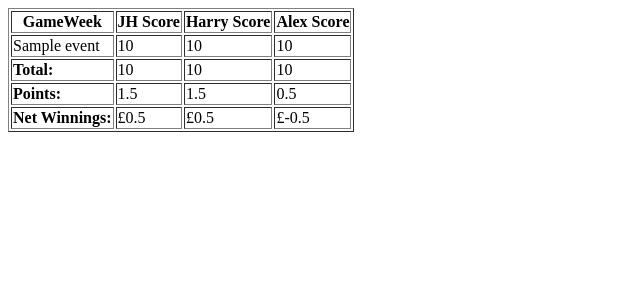
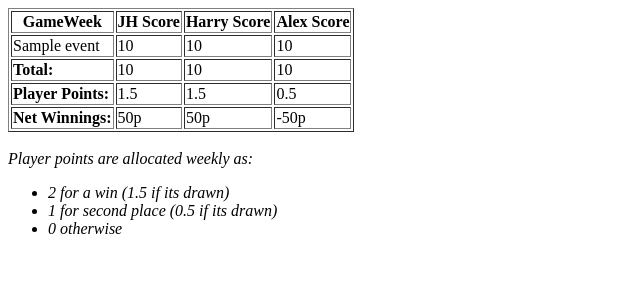
Before and after one commit to harrylb14/FPL-Score-Calculator, a Flask app: page /scores in a window 1280 px wide. Shown: the top 300 px of the page, without its empty margins (0-640 px from the left). Run offline with Flask 2, Linux system fonts and the light colour scheme; a database or web service that is not in the repository returns one stand-in record (values such as "Sample title"); data that the repository does not hold is empty.

Commit message:
player winnings functionality added

```diff
--- a/app.py
+++ b/app.py
@@ -69,9 +69,9 @@ def display_all_week_scores():
     colnames = week_scores[0].keys()
     totals = calculate_total_scores()
     points = calculate_points()
-    number_of_weeks = len(week_scores)
+    winnings = calculate_winnings()
 
-    return render_template('full_scores.html', records=week_scores, colnames=colnames, totals=totals, points=points, number_of_weeks=number_of_weeks)
+    return render_template('full_scores.html', records=week_scores, colnames=colnames, totals=totals, points=points, winnings=winnings)
 
 def calculate_total_scores():
     scores = group_scores_by_week()
@@ -79,6 +79,23 @@ def calculate_total_scores():
          map(collections.Counter, scores)))
     del total_scores['GameWeek']
     return total_scores
+
+def calculate_winnings():
+    points = calculate_points()
+    number_of_weeks = len(group_scores_by_week())
+    winnings = {}
+    for player, score in points.items():
+        score = score - number_of_weeks
+        if score > 1:
+            cash_score = "£{:,.2f}".format(score)
+        elif abs(score) > 1:
+            cash_score = "-£{:,.2f}".format(abs(score))
+        else:
+            cash_score = f"{int(score*100)}p"
+        score = cash_score
+        winnings[player] = cash_score
+
+    return winnings
 
 def calculate_points():
     scores = group_scores_by_week()
--- a/templates/full_scores.html
+++ b/templates/full_scores.html
@@ -21,16 +21,24 @@
             {% endfor %}
         </tr>
         <tr>
-            <td> <b> Points: </b></td>
+            <td> <b> Player Points: </b></td>
             {% for player, score in points.items() %}
             <td>{{ score }} </td>
             {% endfor %}
         </tr>
         <tr>
             <td> <b> Net Winnings: </b></td>
-            {% for player, score in points.items() %}
-            <td>£{{ score - number_of_weeks }} </td>
+            {% for player, cash in winnings.items() %}
+            <td>{{ cash }} </td>
             {% endfor %}
         </tr>
     </tbody>
 </table>
+<br>
+<i> Player points are allocated weekly as:
+    <ul>
+        <li> 2 for a win (1.5 if its drawn) </li>
+        <li> 1 for second place (0.5 if its drawn) </li>
+        <li> 0 otherwise </li>
+    </ul>
+</i>
```
